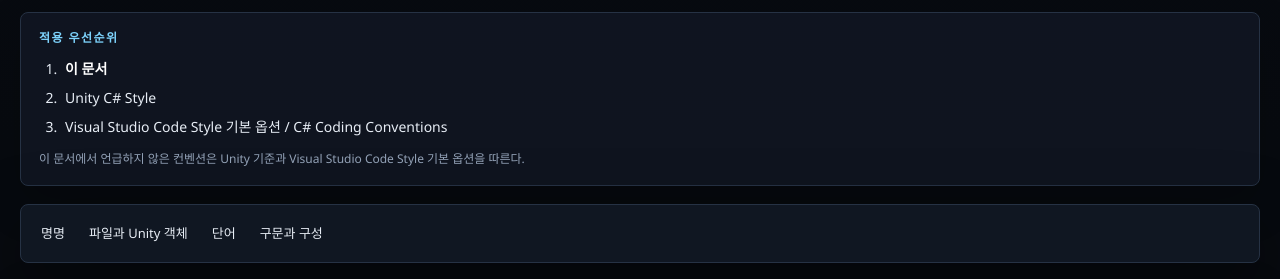
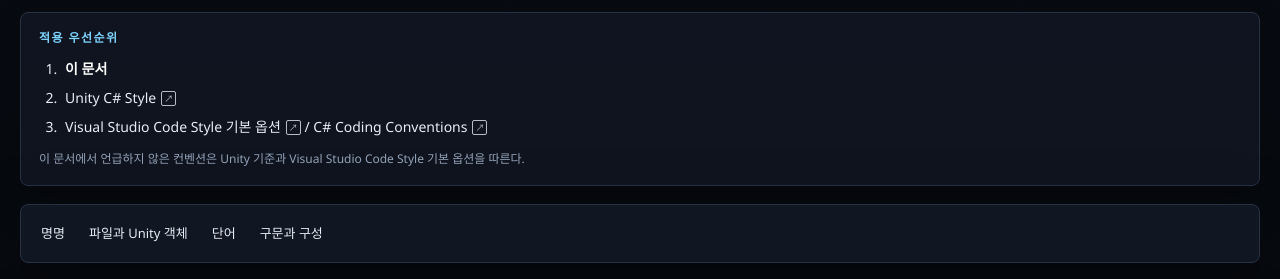
Before and after one commit to oojjrs/engineering-notes, a Jekyll site: the page unity/csharp-coding-convention.html, which Jekyll copies as it is, in a window 1280 px wide. Shown: the part 531-810 px from the top of the page. Built offline with Jekyll 4.4.1, drawn with Linux system fonts in a browser that asks for light colours.

Commit message:
Unity C# 컨벤션 외부 링크 표시 추가

```diff
--- a/unity/csharp-coding-convention.html
+++ b/unity/csharp-coding-convention.html
@@ -135,6 +135,22 @@
     .priority-list a {
       color: var(--text);
       text-decoration: none;
+    }
+
+    .priority-list a[target="_blank"]::after {
+      content: "↗";
+      display: inline-flex;
+      align-items: center;
+      justify-content: center;
+      width: 13px;
+      height: 13px;
+      margin-left: 5px;
+      border: 1px solid currentColor;
+      border-radius: 2px;
+      font-size: 9px;
+      line-height: 1;
+      vertical-align: 0.08em;
+      opacity: 0.78;
     }
 
     .priority-list a:hover {
```
